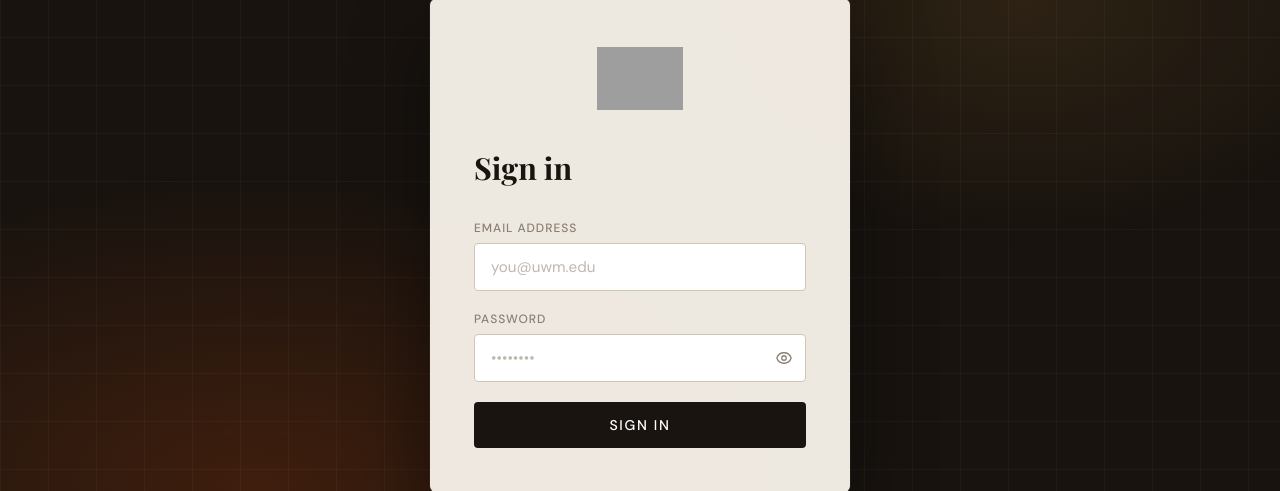
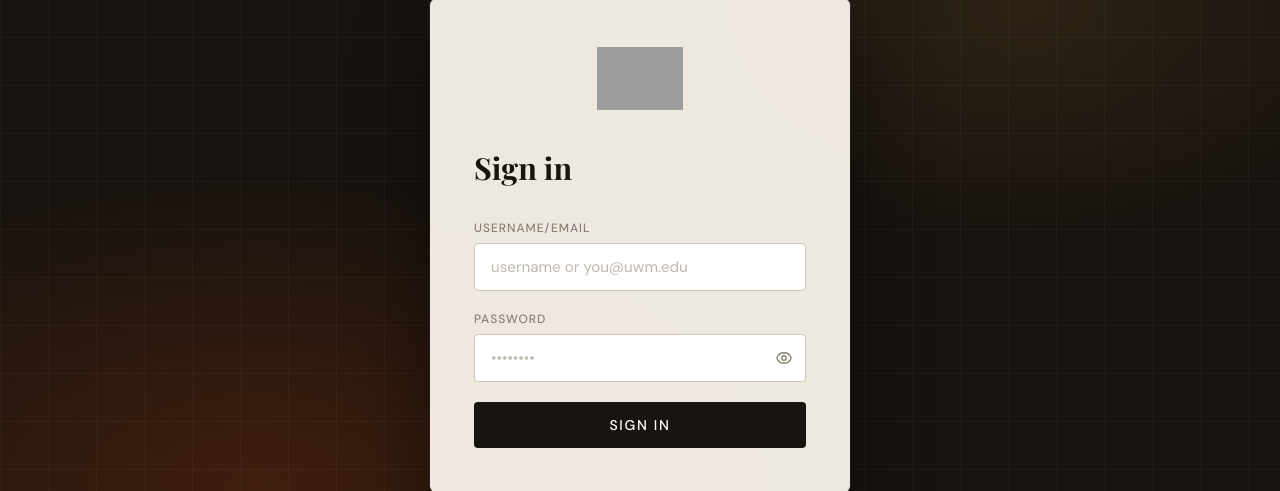
Before and after one commit to Brady-Siefken/Office-Hour-Project, a Django app: template office_hours_scheduler/scheduler_app/templates/scheduler_app/login.html in a window 1280 px wide. Shown: the part 155-646 px from the top of the page. Run offline with Django 4.2, Linux system fonts and the light colour scheme; the template is opened without the code that fills it, so the values that code supplies are empty; some web fonts are replaced; grey boxes are pictures that could not be loaded.

Commit message:
login.html matches the views.py

```diff
--- a/office_hours_scheduler/scheduler_app/templates/scheduler_app/login.html
+++ b/office_hours_scheduler/scheduler_app/templates/scheduler_app/login.html
@@ -17,15 +17,18 @@
       <h2>Sign in</h2>
     </div>
 
+    {% if message %}
+      <p class="form-error">{{ message }}</p>
+    {% endif %}
 
     <form id="login-form" method="post" action="{% url 'login' %}">
       {% csrf_token %}
 
       <div class="field">
-        <label for="email">Email address</label>
+        <label for="username">Username/Email</label>
         <div class="input-wrap">
           <!--request.POST.get('email') -->
-          <input type="email" id="email" name="email" placeholder="you@uwm.edu" autocomplete="email" required/>
+          <input type="text" id="username" name="username" placeholder="username or you@uwm.edu" autocomplete="username" required/>
         </div>
       </div>
 
```
